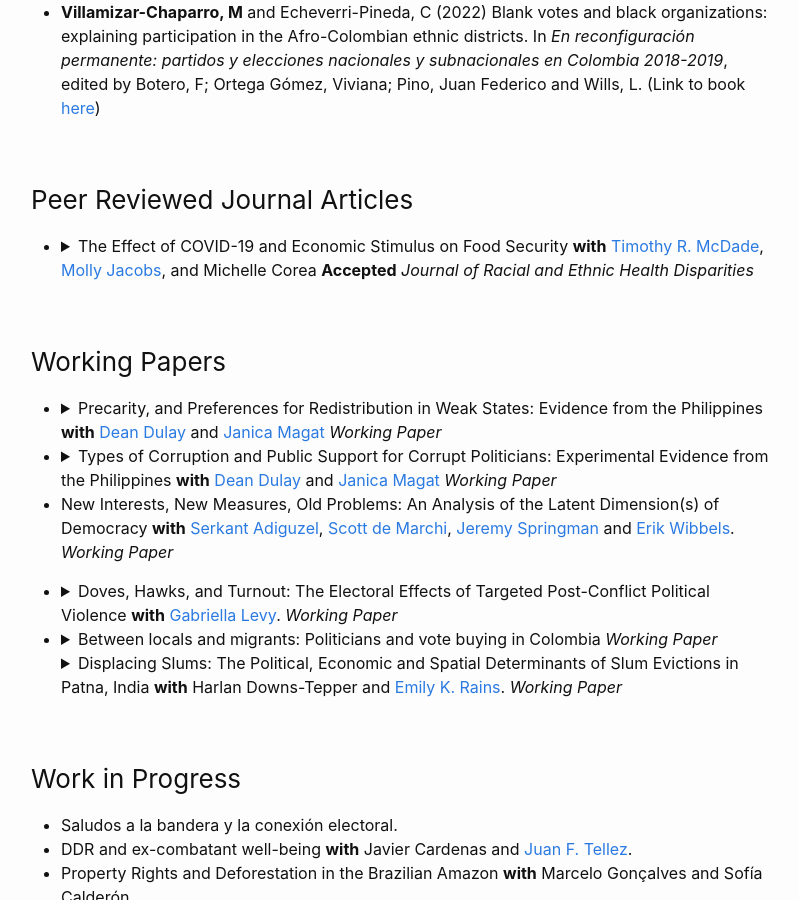
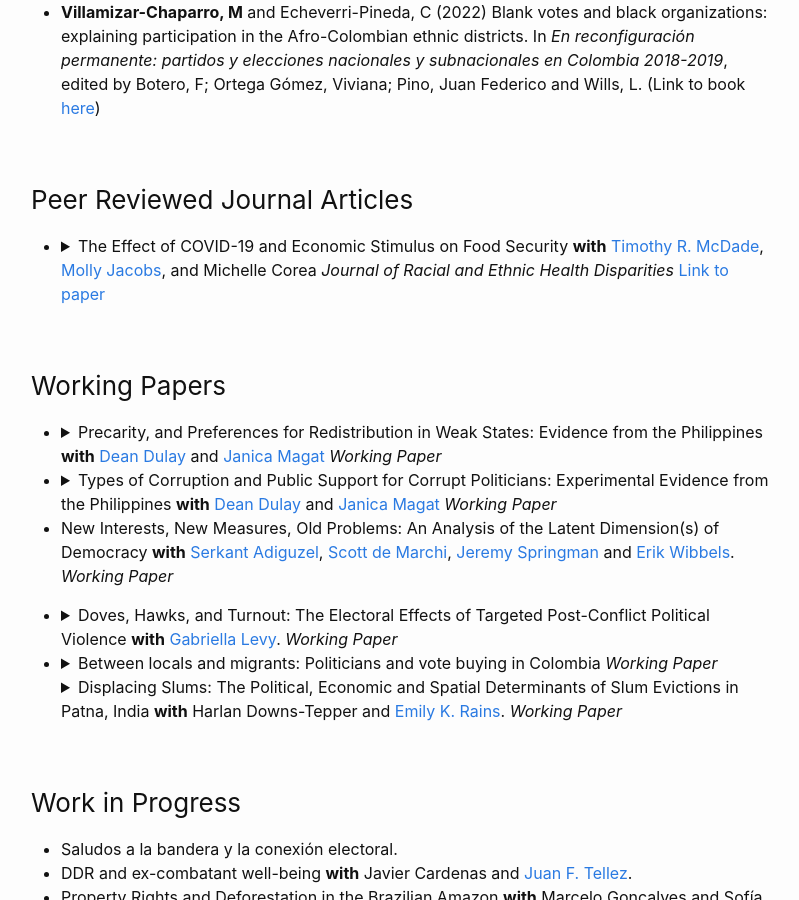
Before and after one commit to MateoVillamizarChaparro/MateoVillamizarChaparro.github.io, a Jekyll site: the page built from publications.md, in a window 1280 px wide and 900 px high, scrolled down 554 px. Shown: the whole window, without its empty margins (239-1038 px from the left). Built offline with Jekyll 4.4.1, drawn with Linux system fonts in a browser that asks for light colours; our own code applies the rules of GitHub Pages for plain Markdown files.

Commit message:
Update publications.md

```diff
--- a/publications.md
+++ b/publications.md
@@ -16,7 +16,8 @@
 ### Peer Reviewed Journal Articles
 
   - {::options parse_block_html="true" /}
-    <details><summary markdown="span"> The Effect of COVID-19 and Economic Stimulus on Food Security **with** [Timothy R. McDade](https://trmcdade.github.io/),  [Molly Jacobs](https://www.researchgate.net/profile/Molly-Jacobs-5), and Michelle Corea **Accepted** *Journal of Racial and Ethnic Health Disparities* </summary>
+    <details><summary markdown="span"> The Effect of COVID-19 and Economic Stimulus on Food Security **with** [Timothy R. McDade](https://trmcdade.github.io/),  [Molly Jacobs](https://www.researchgate.net/profile/Molly-Jacobs-5), and Michelle Corea *Journal of Racial and Ethnic Health Disparities*
+    [Link to paper](https://link.springer.com/article/10.1007/s40615-022-01447-8)</summary>
     <p> <sub>
     **Abstract:** In addition to the threat of serious illness, COVID-19 and subsequent restrictions had devastating economic consequences for many US citizens. This study examines the evolution of food security over the first months of the COVID-19 pandemic testing whether the initial economic stimulus payment improved the nutritional well-being of vulnerable populations. We use data from Phase 1 of the Census Bureau’s Household Pulse Survey among a nationally representative sample of adults and the 2017-2018 Current Population Survey Food Security Supplement. Using an ordered logistic regression, we assess differences in the incidence and severity of food security across demographic, income, geographic and employment status cohorts and assess the effects of the first economic stimulus payment. Our results show that marginalized groups faced greater food insecurity and had food-related outcomes worsen over time. Blacks, Hispanics, and individuals living in rural areas became less food secure as the pandemic progressed. However, receipt of a stimulus payment appears to have improved conditions. Rising food prices and persistent high unemployment have the potential to exacerbate food insecurity among marginalized and at-risk groups.
     </sub> </p>
```
